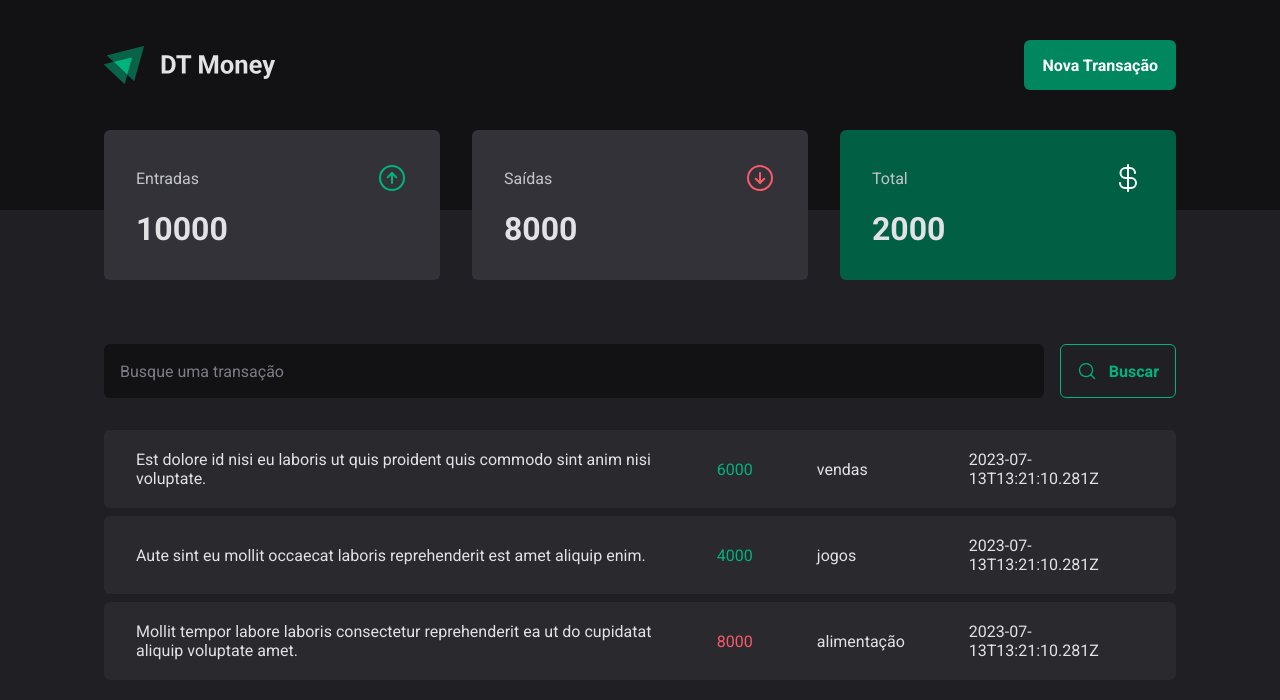
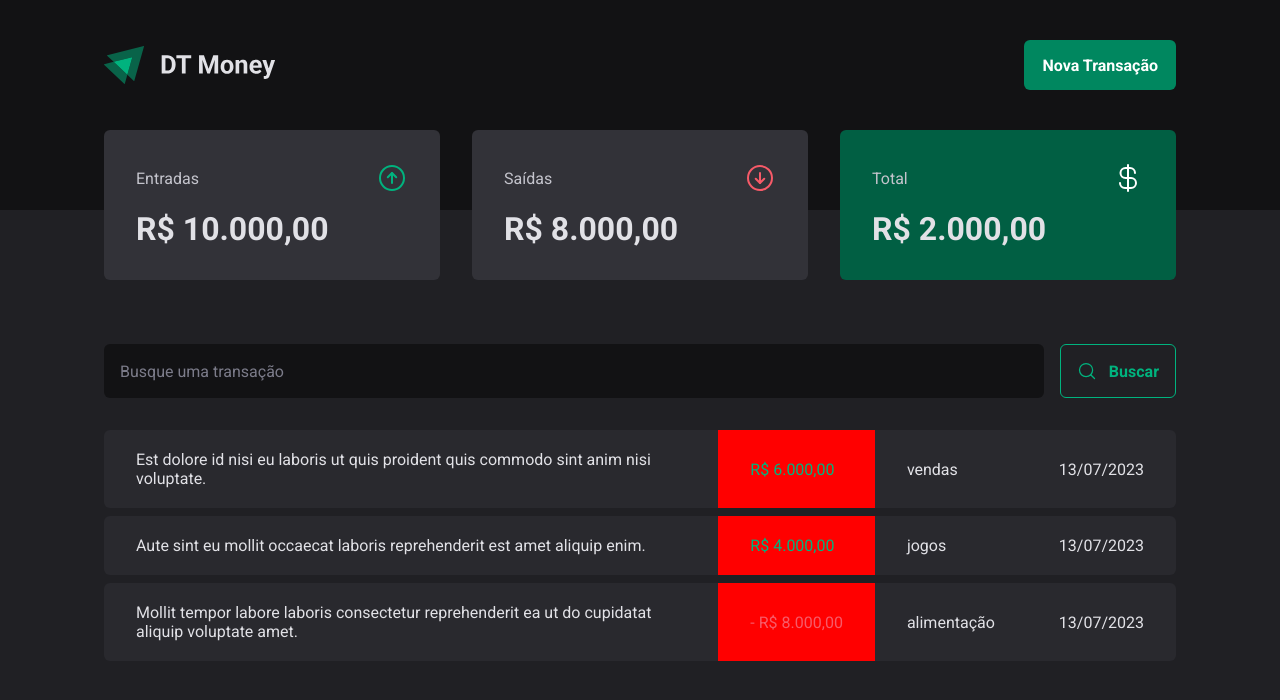
Before and after one commit to YanCardoso/money-y, a React (Vite) app: page / in a window 1280 px wide. Shown: the top 700 px of the page. Built offline with nearby package versions, Linux system fonts and the light colour scheme; data requests are answered from the project's data file.

Commit message:
create hook

```diff
--- a/src/components/Summary/index.tsx
+++ b/src/components/Summary/index.tsx
@@ -1,29 +1,10 @@
 import { ArrowCircleDown, ArrowCircleUp, CurrencyDollar } from 'phosphor-react'
-import { useContext } from 'react'
-import { TransactionsContext } from '../../contexts/TransactionsContext'
+import { useSummary } from '../../hooks/useSummary'
+import { priceFormatter } from '../../utils/formatter'
 import { SummaryCard, SummaryContainer } from './styles'
 
 export function Summary() {
-	const { transactions } = useContext(TransactionsContext)
-
-	const summary = transactions.reduce(
-		(acc, transaction) => {
-			if (transaction.type === 'income') {
-				acc.income += transaction.price
-				acc.total += transaction.price
-			} else {
-				acc.outcome += transaction.price
-				acc.total -= transaction.price
-			}
-
-			return acc
-		},
-		{
-			income: 0,
-			outcome: 0,
-			total: 0,
-		}
-	)
+	const summary = useSummary()
 
 	return (
 		<SummaryContainer>
@@ -35,7 +16,7 @@
 						color='#00b37e'
 					/>
 				</header>
-				<strong>{summary.income}</strong>
+				<strong>{priceFormatter.format(summary.income)}</strong>
 			</SummaryCard>
 			<SummaryCard>
 				<header>
@@ -45,7 +26,7 @@
 						color='#f75a68'
 					/>
 				</header>
-				<strong>{summary.outcome}</strong>
+				<strong>{priceFormatter.format(summary.outcome)}</strong>
 			</SummaryCard>
 			<SummaryCard variant='green'>
 				<header>
@@ -55,7 +36,7 @@
 						color='#fff'
 					/>
 				</header>
-				<strong>{summary.total}</strong>
+				<strong>{priceFormatter.format(summary.total)}</strong>
 			</SummaryCard>
 		</SummaryContainer>
 	)
--- /dev/null
+++ b/src/hooks/useSummary.ts
@@ -0,0 +1,27 @@
+import { useContext } from "react"
+import { TransactionsContext } from "../contexts/TransactionsContext"
+
+export function useSummary() {
+  const { transactions } = useContext(TransactionsContext)
+
+	const summary = transactions.reduce(
+		(acc, transaction) => {
+			if (transaction.type === 'income') {
+				acc.income += transaction.price
+				acc.total += transaction.price
+			} else {
+				acc.outcome += transaction.price
+				acc.total -= transaction.price
+			}
+
+			return acc
+		},
+		{
+			income: 0,
+			outcome: 0,
+			total: 0,
+		}
+	)
+
+  return summary
+}
--- a/src/pages/Transactions/index.tsx
+++ b/src/pages/Transactions/index.tsx
@@ -2,6 +2,7 @@
 import { Header } from '../../components/Header'
 import { Summary } from '../../components/Summary'
 import { TransactionsContext } from '../../contexts/TransactionsContext'
+import { dateFormatter, priceFormatter } from '../../utils/formatter'
 import { SearchForm } from './components/SearchForm'
 import {
 	PriceHighlight,
@@ -25,11 +26,14 @@
 									<td>{transaction.description}</td>
 									<td>
 										<PriceHighlight variant={transaction.type}>
-											{transaction.price}
+											{transaction.type === 'outcome' && '- '}
+											{priceFormatter.format(transaction.price)}
 										</PriceHighlight>
 									</td>
 									<td>{transaction.category}</td>
-									<td>{transaction.created_at}</td>
+									<td>
+										{dateFormatter.format(new Date(transaction.created_at))}
+									</td>
 								</tr>
 							)
 						})}
--- a/src/pages/Transactions/styles.ts
+++ b/src/pages/Transactions/styles.ts
@@ -10,7 +10,7 @@
 	width: 100%;
 	border-collapse: separate;
 	border-spacing: 0 0.5rem;
-  margin-top: 1.5rem;
+	margin-top: 1.5rem;
 
 	td {
 		padding: 1.25rem 2rem;
@@ -19,6 +19,11 @@
 		&:first-child {
 			border-top-left-radius: 6px;
 			border-bottom-left-radius: 6px;
+		}
+
+		&:nth-child(2) {
+			white-space: nowrap;
+			background-color: red;
 		}
 
 		&:last-child {
--- /dev/null
+++ b/src/utils/formatter.ts
@@ -0,0 +1,6 @@
+export const dateFormatter = new Intl.DateTimeFormat('pt-BR')
+export const priceFormatter = new Intl.NumberFormat('pt-BR', {
+  style: 'currency',
+  currency: 'BRL'
+
+})
```
